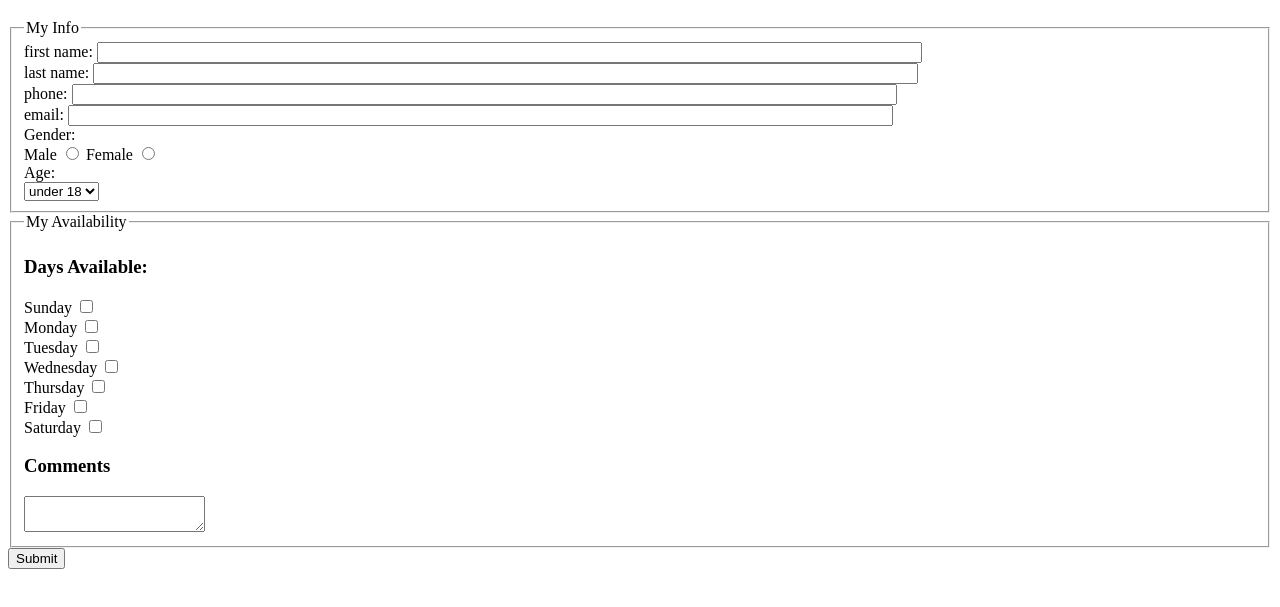
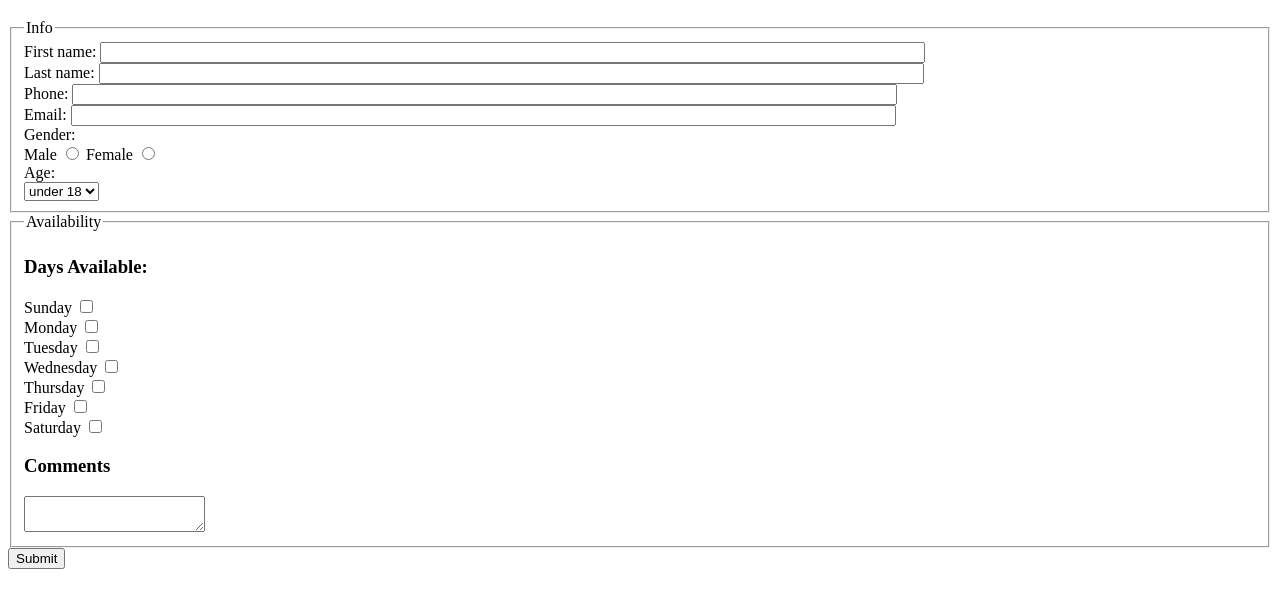
Before and after one commit to Luzviviana12/webdev_lab5, a plain HTML site: page index.html in a window 1280 px wide. Shown: the part 61-668 px from the top of the page. Drawn offline with Linux system fonts and the light colour scheme.

Commit message:
Update index.html
Minor cosmetic adjustments

```diff
--- a/index.html
+++ b/index.html
@@ -10,11 +10,11 @@
   <h1>Volunteer Form</h1>
   <form action="http://bloomingdale.sat.iit.edu/kriedan/lab3formscript.php" method="post">
     <fieldset>
-      <legend>My Info</legend>
-      <div><label>first name: <input size="100" type="text" name="first_name_field"></label></div>
-      <div><label>last name: <input size="100" type="text" name="last_name_field"></label></div>
-      <div><label>phone: <input size="100" type="text" name="phone_field"></label></div>
-      <div><label>email: <input size="100" type="text" name="email_field"></label></div>
+      <legend>Info</legend>
+      <div><label>First name: <input size="100" type="text" name="first_name_field"></label></div>
+      <div><label>Last name: <input size="100" type="text" name="last_name_field"></label></div>
+      <div><label>Phone: <input size="100" type="text" name="phone_field"></label></div>
+      <div><label>Email: <input size="100" type="text" name="email_field"></label></div>
       <div>Gender: </div>
       <div>
         <label>Male <input type="radio" name="gender_field" value="male"></label>
@@ -27,7 +27,7 @@
       </select>
     </fieldset>
     <fieldset>
-      <legend>My Availability</legend>
+      <legend>Availability</legend>
       <h3>Days Available:</h3>
       <div>
         <div><label>Sunday <input type="checkbox" name="available_field[]" value="sunday"></label></div>
```
